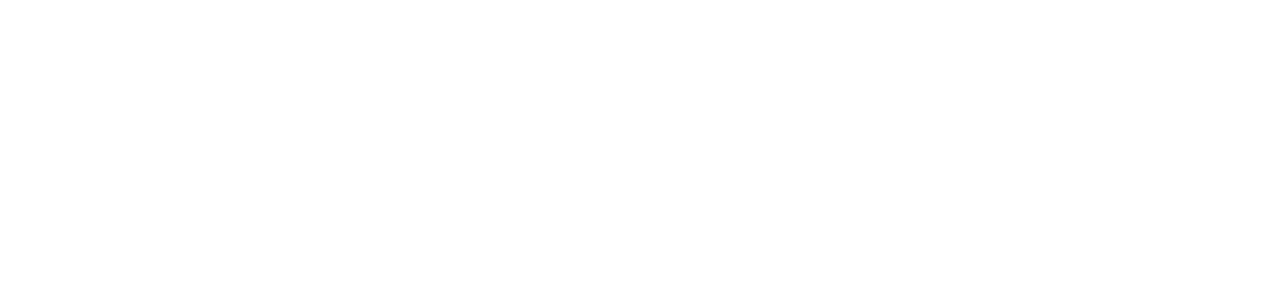
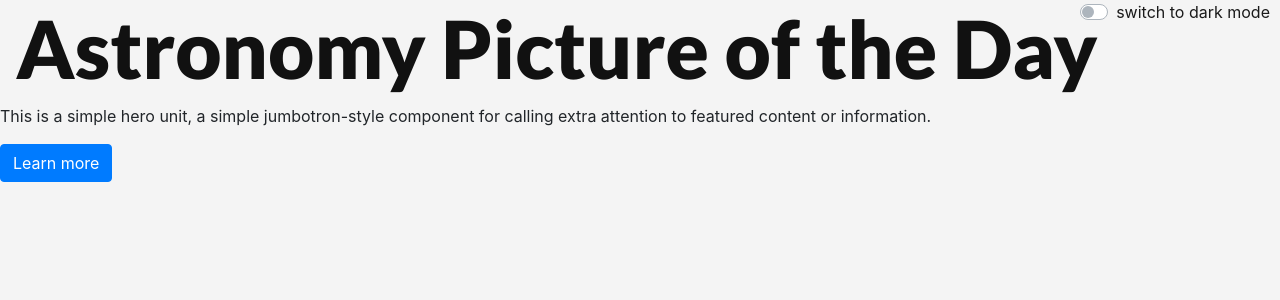
Before and after one commit to sylwiasuwalska/mars-explorer, a React (Create React App) app: page / in a window 1280 px wide. Shown: the top 300 px of the page. Built offline with nearby package versions, Linux system fonts and the light colour scheme.

Commit message:
added themes

```diff
--- a/package.json
+++ b/package.json
@@ -6,9 +6,12 @@
     "@testing-library/jest-dom": "^4.2.4",
     "@testing-library/react": "^9.5.0",
     "@testing-library/user-event": "^7.2.1",
+    "bootstrap": "^4.4.1",
     "react": "^16.13.1",
+    "react-bootstrap": "^1.0.1",
     "react-dom": "^16.13.1",
-    "react-scripts": "3.4.1"
+    "react-scripts": "3.4.1",
+    "styled-components": "^5.1.0"
   },
   "scripts": {
     "start": "react-scripts start",
--- a/src/components/App.js
+++ b/src/components/App.js
@@ -1,11 +1,24 @@
-import React from 'react';
-import '../styles/App.css';
+import React, {Fragment, useState} from "react";
+
+import styled, { ThemeProvider } from "styled-components";
+import GlobalStyle, { dark, light } from "../theme/globalStyle";
+import AppHeader from "./AppHeader";
+
+
+
 
 function App() {
+    const [isLightTheme, setLightTheme] = useState(true);
+
+
   return (
-    <div className="App">
+    <Fragment>
+      <ThemeProvider theme={isLightTheme ? light : dark}>
+        <GlobalStyle />
+        <AppHeader setLightTheme={setLightTheme} isLightTheme={isLightTheme} />
 
-    </div>
+      </ThemeProvider>
+    </Fragment>
   );
 }
 
--- /dev/null
+++ b/src/components/AppHeader.js
@@ -0,0 +1,56 @@
+import React, { useRef } from "react";
+import styled from "styled-components";
+import GlobalStyle, { dark, light } from "../theme/globalStyle";
+
+import { Form, Button } from "react-bootstrap";
+
+const AppTitle = styled.h1`
+  font-family: "Lato", sans-serif;
+  font-weight: 900;
+  font-size: 5rem;
+  color: ${(props) => props.theme.primary};
+  margin-left: 1rem;
+`;
+
+const ModeThemeChanger = styled.div`
+  color: ${(props) => props.theme.secondary};
+  position: absolute;
+  top: 0;
+  right: 10px;
+`;
+
+function AppHeader(props) {
+  const modeThemeChanger = useRef();
+
+  const handleThemeChange = (changeEvent) => {
+    props.setThemeColor(changeEvent.target.value==="dark" ? dark : light);
+  };
+  return (
+    <header>
+      <ModeThemeChanger>
+        <Form>
+          <Form.Switch
+            onChange={()=> props.setLightTheme(!props.isLightTheme)}
+            ref={modeThemeChanger}
+            type="switch"
+            id="custom-switch"
+            label="switch to dark mode"
+            value="dark"
+          />
+
+        </Form>
+      </ModeThemeChanger>
+      <AppTitle>Astronomy Picture of the Day</AppTitle>
+
+      <p>
+        This is a simple hero unit, a simple jumbotron-style component for
+        calling extra attention to featured content or information.
+      </p>
+      <p>
+        <Button variant="primary">Learn more</Button>
+      </p>
+    </header>
+  );
+}
+
+export default AppHeader;
--- a/src/index.css
+++ b/src/index.css
@@ -1,13 +1 @@
-body {
-  margin: 0;
-  font-family: -apple-system, BlinkMacSystemFont, 'Segoe UI', 'Roboto', 'Oxygen',
-    'Ubuntu', 'Cantarell', 'Fira Sans', 'Droid Sans', 'Helvetica Neue',
-    sans-serif;
-  -webkit-font-smoothing: antialiased;
-  -moz-osx-font-smoothing: grayscale;
-}
-
-code {
-  font-family: source-code-pro, Menlo, Monaco, Consolas, 'Courier New',
-    monospace;
-}
+@import url('https://fonts.googleapis.com/css2?family=Lato:wght@100;900&display=swap');
--- a/src/index.js
+++ b/src/index.js
@@ -1,5 +1,6 @@
 import React from 'react';
 import ReactDOM from 'react-dom';
+import 'bootstrap/dist/css/bootstrap.min.css';
 import './index.css';
 import App from './components/App';
 import * as serviceWorker from './serviceWorker';
--- a/src/styles/App.css
+++ /dev/null
@@ -1,38 +0,0 @@
-.App {
-  text-align: center;
-}
-
-.App-logo {
-  height: 40vmin;
-  pointer-events: none;
-}
-
-@media (prefers-reduced-motion: no-preference) {
-  .App-logo {
-    animation: App-logo-spin infinite 20s linear;
-  }
-}
-
-.App-header {
-  background-color: #282c34;
-  min-height: 100vh;
-  display: flex;
-  flex-direction: column;
-  align-items: center;
-  justify-content: center;
-  font-size: calc(10px + 2vmin);
-  color: white;
-}
-
-.App-link {
-  color: #61dafb;
-}
-
-@keyframes App-logo-spin {
-  from {
-    transform: rotate(0deg);
-  }
-  to {
-    transform: rotate(360deg);
-  }
-}
--- /dev/null
+++ b/src/theme/globalStyle.js
@@ -0,0 +1,43 @@
+import { createGlobalStyle } from 'styled-components';
+
+
+export const light = {
+    primary: '#111111',
+    secondary: '#1A1A1A',
+    danger: '#8301FE',
+    light: '#f4f4f4',
+    dark: '#999999',
+    background: '#f4f4f4'
+}
+
+export const dark = {
+    primary: '#999999',
+    secondary: '#FFFFFF',
+    danger: '#8301FE',
+    light: '#1A1A1A',
+    dark: '#111111',
+    background: '#000000'
+}
+
+const GlobalStyle = createGlobalStyle`
+
+
+  body {
+    margin: 0;
+    padding: 0;
+    font-family: -apple-system, BlinkMacSystemFont, "Segoe UI", "Roboto", "Oxygen",
+      "Ubuntu", "Cantarell", "Fira Sans", "Droid Sans", "Helvetica Neue",
+      sans-serif;
+    -webkit-font-smoothing: antialiased;
+    -moz-osx-font-smoothing: grayscale;
+
+    background-color: ${props => props.theme.background};
+  }
+
+  code {
+    font-family: source-code-pro, Menlo, Monaco, Consolas, "Courier New",
+      monospace;
+  }
+`;
+
+export default GlobalStyle;
```
Also changed, not shown: 2 other files (tests, documents, lock files or other folders).
